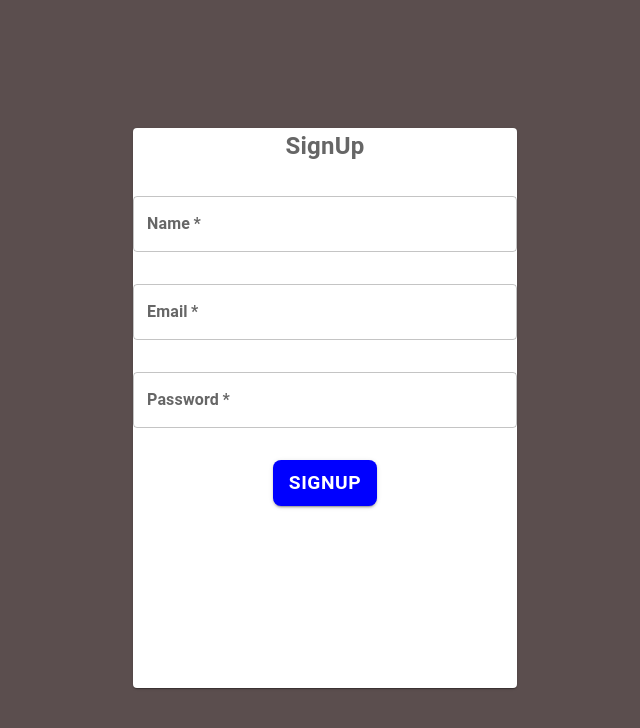
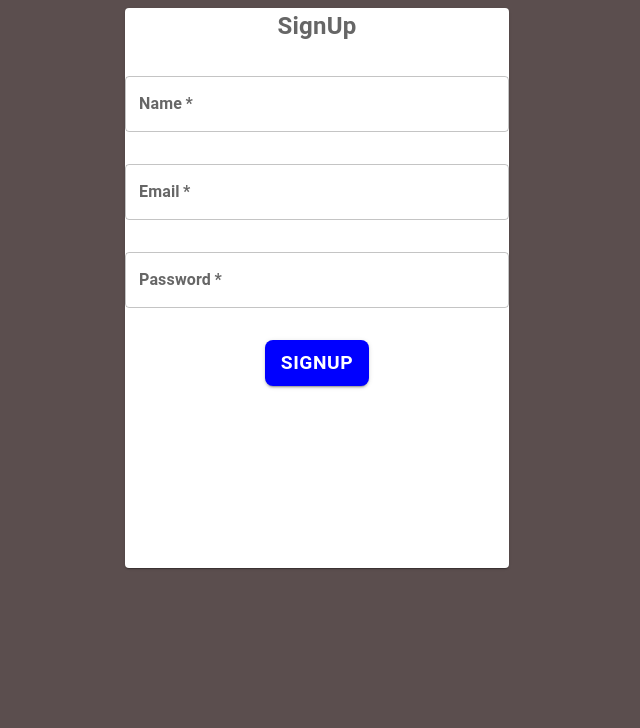
Before and after one commit to Rajat-pandit/Fureverfriends, a React (Vite) app: page /signup in a window 1280 px wide. Shown: the top 728 px of the page, without its empty margins (323-963 px from the left). Built offline with nearby package versions, Linux system fonts and the light colour scheme.

Commit message:
startting modify signup and loginpage

```diff
--- a/package.json
+++ b/package.json
@@ -28,6 +28,6 @@
     "eslint-plugin-react-hooks": "^5.0.0",
     "eslint-plugin-react-refresh": "^0.4.16",
     "globals": "^15.14.0",
-    "vite": "^6.0.5"
+    "vite": "^6.0.7"
   }
 }
--- a/src/Components/Signup.jsx
+++ b/src/Components/Signup.jsx
@@ -1,4 +1,5 @@
 import React, { useState } from 'react'
+import './Signup.css'
 import { Grid2,Paper, Button, TextField, Typography} from '@mui/material';
 import { useNavigate } from 'react-router-dom';
 import axios from 'axios';
--- a/src/Components/login.jsx
+++ b/src/Components/login.jsx
@@ -1,4 +1,5 @@
 import React from 'react'
+import './Login.css'
 import { Grid2,Paper, Button, TextField, Typography} from '@mui/material';
 import { useNavigate } from 'react-router-dom';
 
--- a/src/index.css
+++ b/src/index.css
@@ -1,14 +1,3 @@
 body{
     background-color:#5B4E4E;
-    display: flex;
-    justify-content: center;
-    align-items: center;
-    flex-direction: column;
-    height: 100vh;
-    width: 100%;
-    overflow-x: hidden;
-
 }
-p{
-font-size: large;
-}
```
Also changed, not shown: src/Components/Login.css (added), src/Components/Signup.css (added), 1 other file (tests, documents, lock files or other folders).
